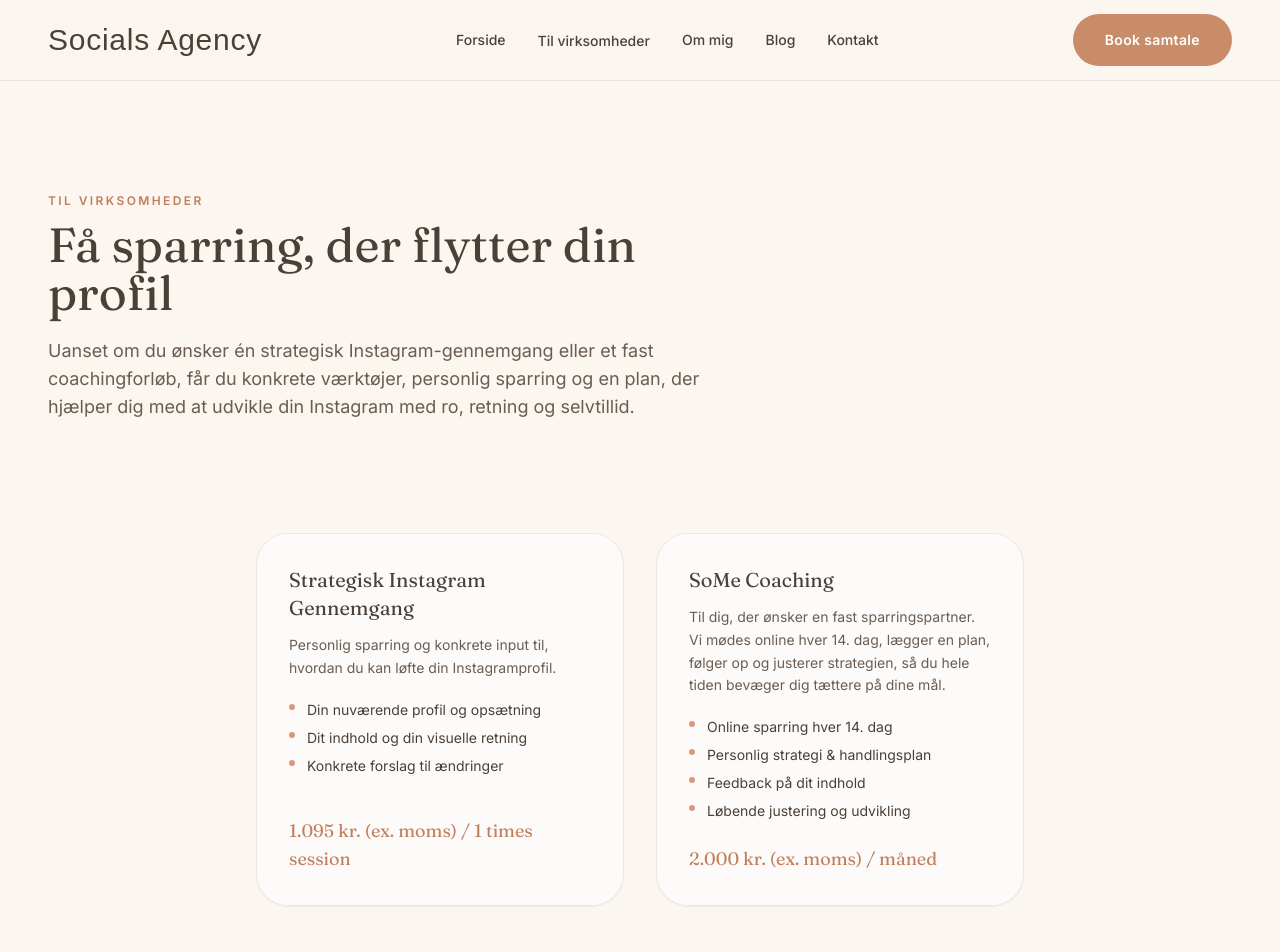
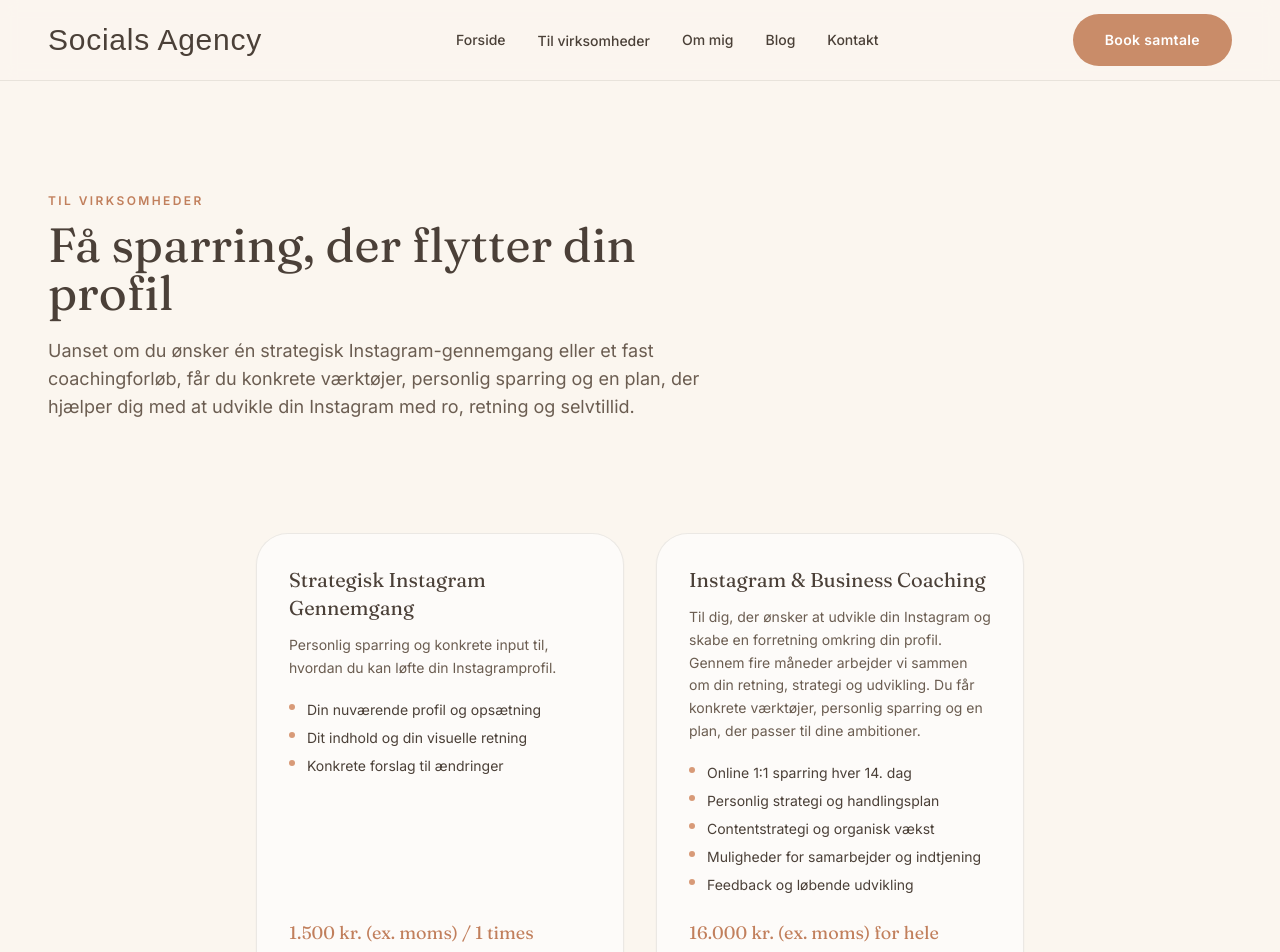
Before and after one commit to AnjaLLehmann/Socials-Agency, a Next.js app: page /engangsservice in a window 1280 px wide. Shown: the top 952 px of the page. Built offline with nearby package versions, Linux system fonts and the light colour scheme; a web font is replaced by a local one.

Commit message:
Add files via upload

```diff
--- a/app/engangsservice/page.tsx
+++ b/app/engangsservice/page.tsx
@@ -4,9 +4,9 @@ import Reveal from "@/components/Reveal";
 import SectionHeading from "@/components/SectionHeading";
 
 export const metadata: Metadata = {
-  title: { absolute: "SoMe Coaching | Lær at skabe en stærk Instagram" },
+  title: { absolute: "Instagram & Business Coaching | Lær at skabe en stærk Instagram" },
   description:
-    "Personlig sparring og coaching, der hjælper dig med at skabe en Instagram-profil med strategi, retning og resultater.",
+    "Strategisk Instagram Gennemgang og et personligt 4-måneders coachingforløb med online 1:1 sparring hver 14. dag, der hjælper dig med at skabe en Instagram-profil med strategi, retning og resultater.",
 };
 
 const services = [
@@ -19,19 +19,20 @@ const services = [
       "Dit indhold og din visuelle retning",
       "Konkrete forslag til ændringer",
     ],
-    price: "1.095 kr. (ex. moms) / 1 times session",
+    price: "1.500 kr. (ex. moms) / 1 times session",
   },
   {
-    title: "SoMe Coaching",
+    title: "Instagram & Business Coaching",
     description:
-      "Til dig, der ønsker en fast sparringspartner. Vi mødes online hver 14. dag, lægger en plan, følger op og justerer strategien, så du hele tiden bevæger dig tættere på dine mål.",
+      "Til dig, der ønsker at udvikle din Instagram og skabe en forretning omkring din profil. Gennem fire måneder arbejder vi sammen om din retning, strategi og udvikling. Du får konkrete værktøjer, personlig sparring og en plan, der passer til dine ambitioner.",
     points: [
-      "Online sparring hver 14. dag",
-      "Personlig strategi & handlingsplan",
-      "Feedback på dit indhold",
-      "Løbende justering og udvikling",
+      "Online 1:1 sparring hver 14. dag",
+      "Personlig strategi og handlingsplan",
+      "Contentstrategi og organisk vækst",
+      "Muligheder for samarbejder og indtjening",
+      "Feedback og løbende udvikling",
     ],
-    price: "2.000 kr. (ex. moms) / måned",
+    price: "16.000 kr. (ex. moms) for hele forløbet på 4 måneder",
   },
 ];
 
```
